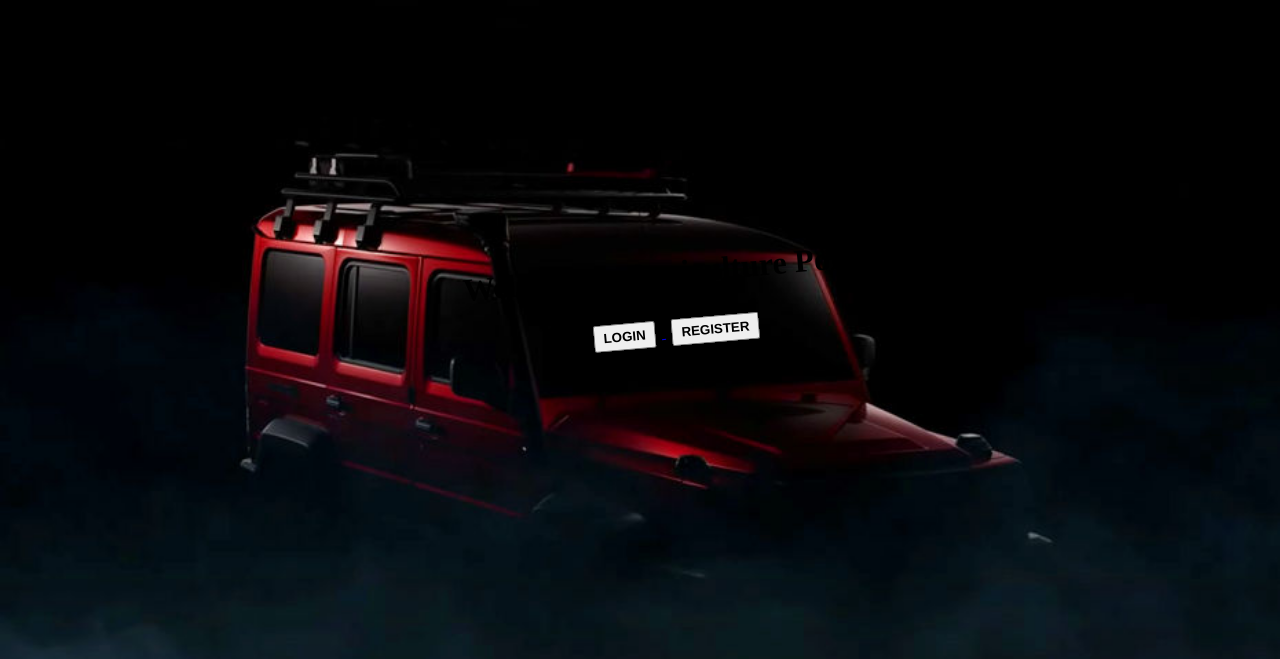
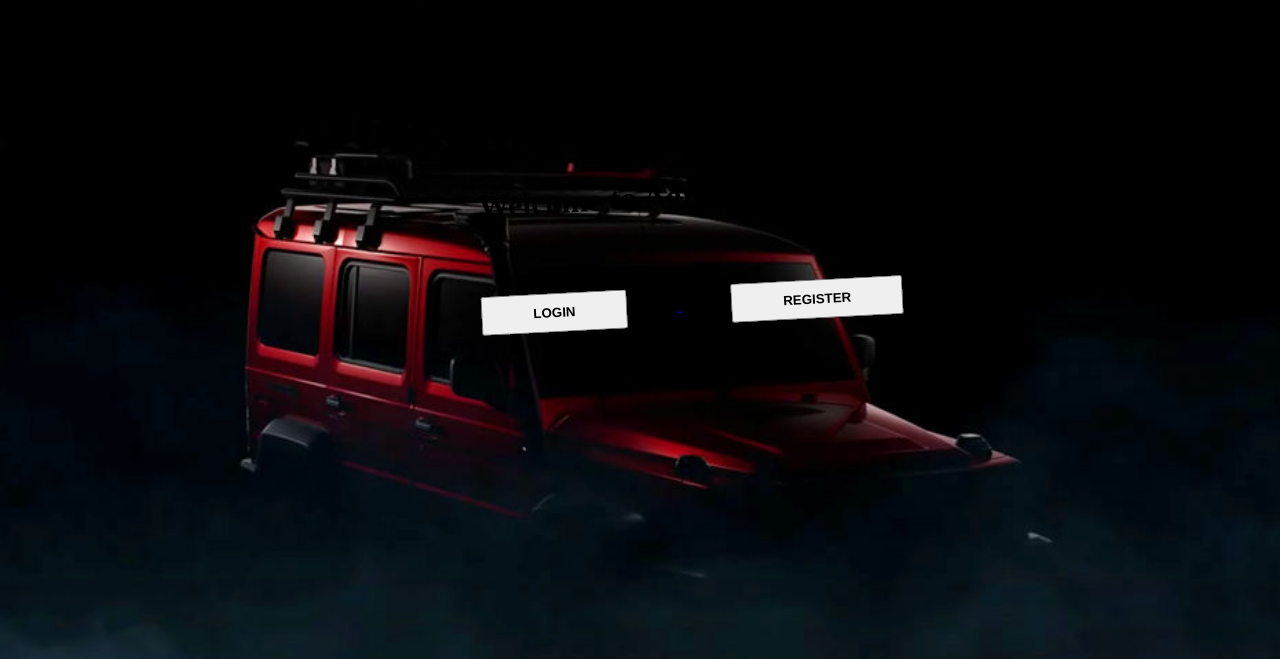
Before and after one commit to RajasekharReddy2370/Agriculture, a Django app: template Agriculture/Users/templates/Users/home.html in a window 1280 px wide. Shown: the top 659 px of the page. Run offline with Django 3.2, Linux system fonts and the light colour scheme; the template is opened without the code that fills it, so the values that code supplies are empty.

```diff
--- a/Agriculture/Users/templates/Users/home.html
+++ b/Agriculture/Users/templates/Users/home.html
@@ -28,14 +28,14 @@
             /* background: rgba(255, 255, 255, 0.8); */
             padding: 30px;
             border-radius: 10px;
-            margin-bottom :215px;
-            margin-left:65px;
-            transform:rotate(-5deg);
+            margin-bottom :270px;
+            margin-left:100px;
+            transform:rotate(-3deg);
         }
 
         button {
-            padding: 4px 8px;
-            margin: 6px;
+            padding: 10px 50px;
+            margin: 50px;
             cursor: pointer;
         }
     </style>
```
Also changed, not shown: 1 other file.
